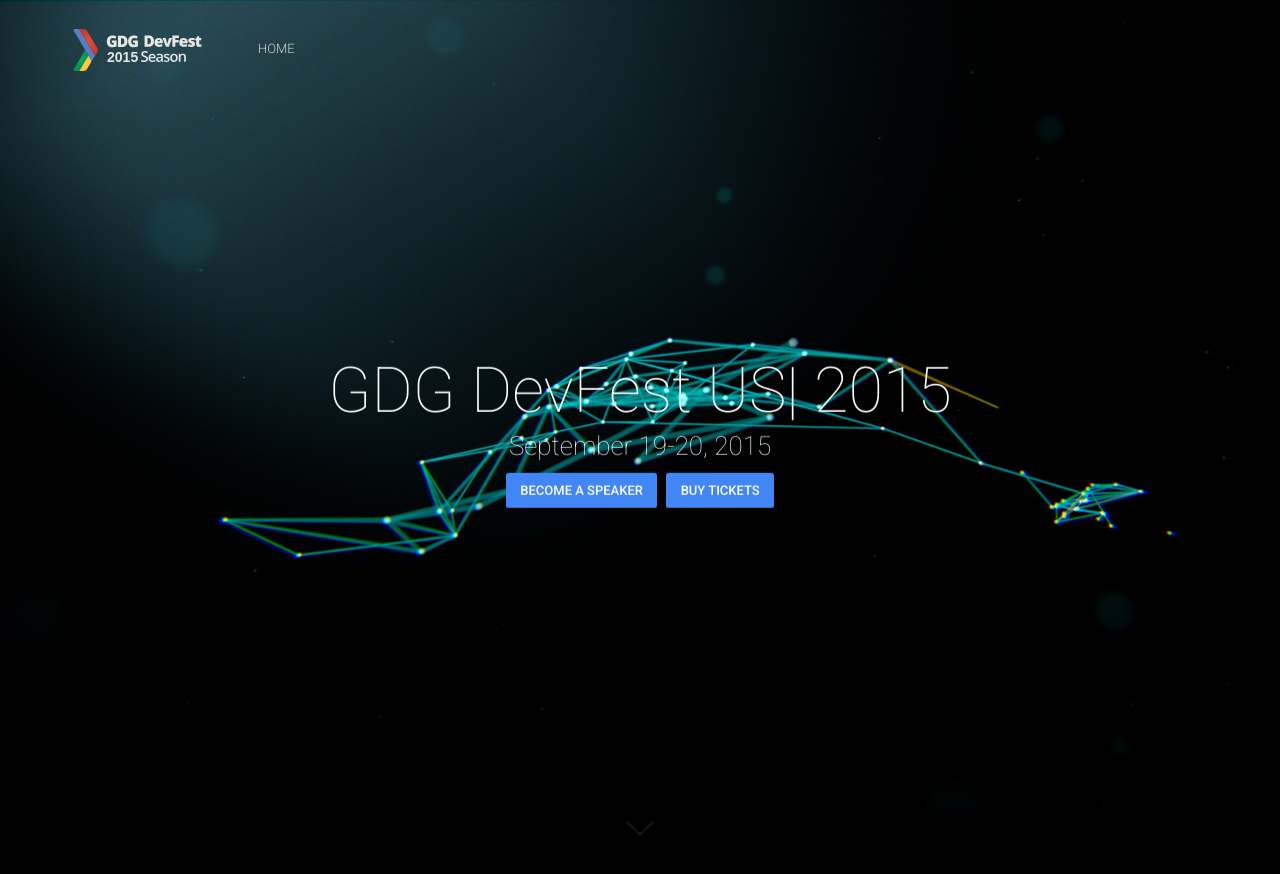
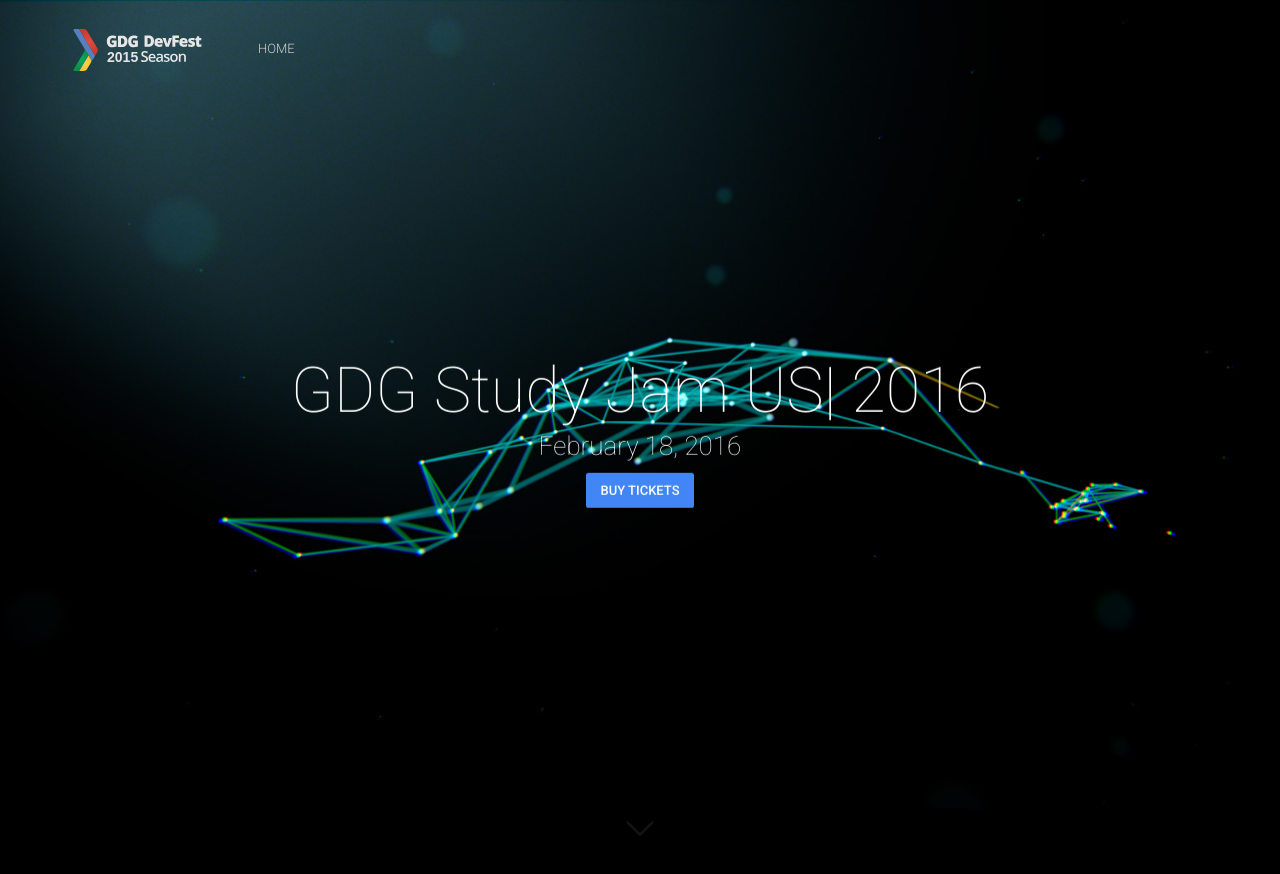
Before and after one commit to GDG-Buffalo/GDG-Buffalo.github.io, a Jekyll site: the page built from index.html, in a window 1280 px wide and 900 px high. Shown: the top 874 px of the window. Built offline with Jekyll 4.4.1, drawn with Linux system fonts in a browser that asks for light colours; nearby versions of some CDN libraries; comment, search, counter and statistics services are not loaded.

Commit message:
Minor Update

```diff
--- a/_config.yml
+++ b/_config.yml
@@ -10,7 +10,7 @@ exclude: ['/automation/', 'README.md', 'LICENSE.txt', 'CNAME']
 
 
 # Site Settings
-title: "GDG Buffalo Study Jam 2015"
+title: "GDG Buffalo Study Jam 2016"
 email: "gdgbuffalo@gmail.com"
 description: "GDG Study Jam is a set of events all around the world"
 url: "https://gdg-buffalo.github.io"
@@ -45,12 +45,11 @@ navigationLinks:
 
 # Hero Block
 heroImage: "hero.jpg"
-heroTitle: "GDG DevFest <typeout> 2015"
-eventDate: "September 19-20, 2015"
+heroTitle: "GDG Study Jam <typeout> 2016"
+eventDate: "February 18, 2016"
 typeoutTextValues: '"", "Buffalo", "New York", "USA"'
 typeoutFallback: "Buffalo"
 heroButtons:
- - {link: "https://docs.google.com/forms/d/15BOSL3TmDgHIRmwVHsgtUynlwrdL991t4PL0rC24ylM/viewform?usp=send_form", text: "Become a speaker"}
  - {permalink: "/#tickets", text: "Buy tickets"}
 
 # About Block
```
